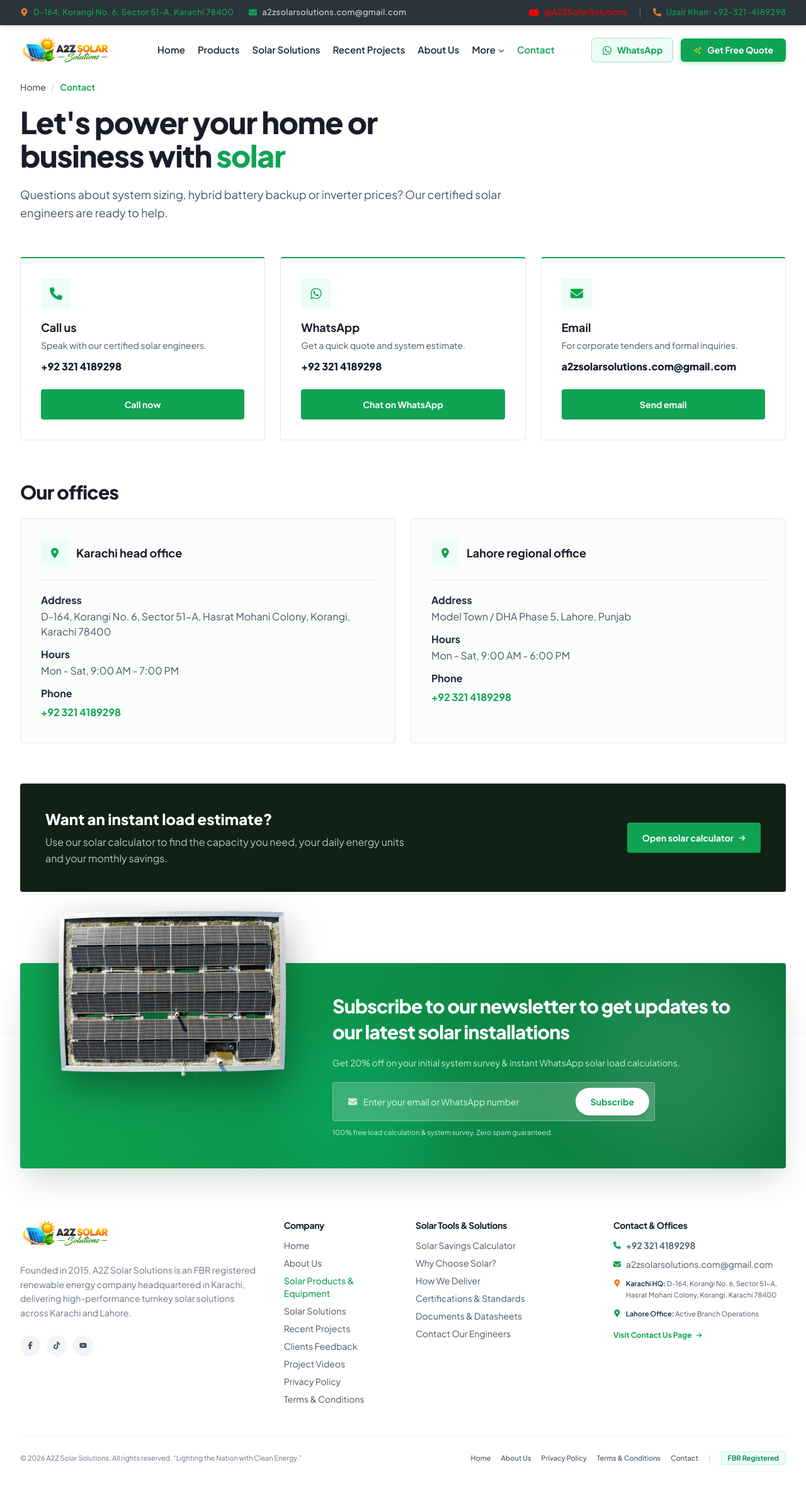
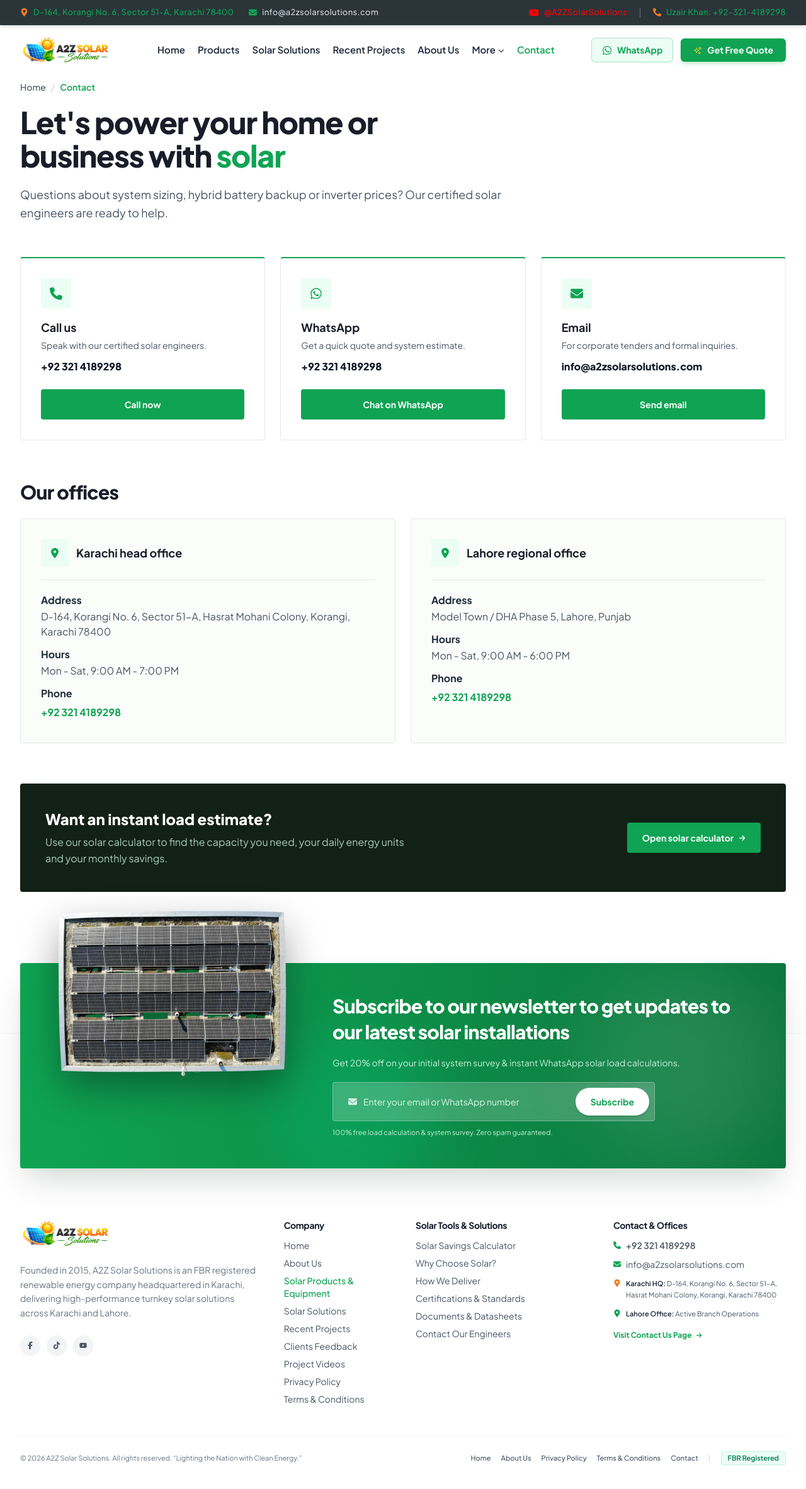
Before and after one commit to AaliyanAslam/a2zsolarsolutions, a Next.js app: page /contact in a window 1280 px wide. Shown: the top 2364 px of the page at 63% size. Built offline with nearby package versions, Linux system fonts and the light colour scheme.

Commit message:
info added

```diff
--- a/app/components/Footer.jsx
+++ b/app/components/Footer.jsx
@@ -281,8 +281,8 @@ export default function Footer() {
               </li>
               <li className="flex items-center gap-2">
                 <FaEnvelope className="text-[#0fa353] text-xs shrink-0" />
-                <a href="mailto:a2zsolarsolutions.com@gmail.com" className="hover:text-gray-900 transition-colors truncate">
-                  a2zsolarsolutions.com@gmail.com
+                <a href="mailto:info@a2zsolarsolutions.com" className="hover:text-gray-900 transition-colors truncate">
+                  info@a2zsolarsolutions.com
                 </a>
               </li>
               <li className="flex items-start gap-2 pt-0.5">
--- a/app/components/Navbar.jsx
+++ b/app/components/Navbar.jsx
@@ -170,8 +170,8 @@ const Navbar = () => {
             </div>
             <div className="flex items-center gap-2 text-gray-300">
               <FaEnvelope className="text-[#0fa353]" />
-              <a href="mailto:a2zsolarsolutions.com@gmail.com" className="hover:text-white transition-colors">
-                a2zsolarsolutions.com@gmail.com
+              <a href="mailto:info@a2zsolarsolutions.com" className="hover:text-white transition-colors">
+                info@a2zsolarsolutions.com
               </a>
             </div>
           </div>
--- a/app/components/Services.jsx
+++ b/app/components/Services.jsx
@@ -152,8 +152,7 @@ export default function Services() {
 
         <div className="grid grid-cols-1 gap-4 sm:gap-6 md:grid-cols-2 lg:grid-cols-6">
           {/* Featured service */}
-          <article className="flex flex-col gap-6 rounded-sm bg-[#122116] p-6 text-white sm:p-8 md:p-10 md:col-span-2 lg:col-span-6">
-            <div className="flex flex-col lg:flex-row lg:items-center lg:gap-14">
+          <article className="flex flex-col gap-8 rounded-sm bg-[#122116] p-6 text-white sm:p-10 md:col-span-2 lg:col-span-6 lg:flex-row lg:items-center lg:gap-14">
             <div className="lg:w-1/2">
               <div className="mb-5 flex items-center gap-3">
                 <span className="flex h-12 w-12 items-center justify-center rounded-sm bg-white/10 text-[#a3e635]">
@@ -174,7 +173,7 @@ export default function Services() {
               </div>
             </div>
 
-              <ul className="space-y-3 lg:w-1/2 mt-6 lg:mt-0">
+            <ul className="space-y-3 lg:w-1/2">
               {featured.bullets.map((bullet) => (
                 <li key={bullet} className="flex items-start gap-3">
                   <FaCheckCircle
@@ -187,55 +186,6 @@ export default function Services() {
                 </li>
               ))}
             </ul>
-            </div>
-
-            {/* Transparent Residential Installation Rates Strip */}
-            <div className="mt-4 pt-6 border-t border-emerald-900/80">
-              <div className="flex flex-col sm:flex-row sm:items-center justify-between gap-1.5 mb-3.5">
-                <div>
-                  <span className="text-xs font-bold uppercase tracking-wider text-[#a3e635] block">
-                    Professional Installation — Residential Starting Rates
-                  </span>
-                  <span className="text-[11px] text-emerald-200/70">
-                    Upfront labor &amp; mounting charges across Karachi &amp; Lahore
-                  </span>
-                </div>
-                <span className="text-[11px] font-semibold text-emerald-300 bg-white/10 px-2.5 py-0.5 rounded-full self-start sm:self-auto">
-                  Residential Use
-                </span>
-              </div>
-
-              <div className="grid grid-cols-2 xs:grid-cols-3 sm:grid-cols-4 lg:grid-cols-7 gap-2">
-                <div className="bg-white/5 border border-white/10 rounded-sm p-2.5 text-center hover:bg-white/10 transition-colors">
-                  <span className="text-[11px] text-emerald-200 font-bold block">3 kW</span>
-                  <span className="text-xs sm:text-sm font-black text-white mt-0.5 block">Rs 15,000</span>
-                </div>
-                <div className="bg-white/5 border border-white/10 rounded-sm p-2.5 text-center hover:bg-white/10 transition-colors">
-                  <span className="text-[11px] text-emerald-200 font-bold block">4 kW</span>
-                  <span className="text-xs sm:text-sm font-black text-white mt-0.5 block">Rs 20,000</span>
-                </div>
-                <div className="bg-white/5 border border-white/10 rounded-sm p-2.5 text-center hover:bg-white/10 transition-colors">
-                  <span className="text-[11px] text-emerald-200 font-bold block">6 kW</span>
-                  <span className="text-xs sm:text-sm font-black text-white mt-0.5 block">Rs 25,000</span>
-                </div>
-                <div className="bg-white/5 border border-white/10 rounded-sm p-2.5 text-center hover:bg-white/10 transition-colors">
-                  <span className="text-[11px] text-emerald-200 font-bold block">8 kW</span>
-                  <span className="text-xs sm:text-sm font-black text-white mt-0.5 block">Rs 30,000</span>
-                </div>
-                <div className="bg-white/5 border border-white/10 rounded-sm p-2.5 text-center hover:bg-white/10 transition-colors">
-                  <span className="text-[11px] text-emerald-200 font-bold block">10 kW</span>
-                  <span className="text-xs sm:text-sm font-black text-white mt-0.5 block">Rs 35,000</span>
-                </div>
-                <div className="bg-white/5 border border-white/10 rounded-sm p-2.5 text-center hover:bg-white/10 transition-colors">
-                  <span className="text-[11px] text-emerald-200 font-bold block">12 kW SP</span>
-                  <span className="text-xs sm:text-sm font-black text-white mt-0.5 block">Rs 40,000</span>
-                </div>
-                <div className="bg-white/5 border border-white/10 rounded-sm p-2.5 text-center hover:bg-white/10 transition-colors col-span-2 xs:col-span-1">
-                  <span className="text-[11px] text-emerald-200 font-bold block">15 kW 3Phase</span>
-                  <span className="text-xs sm:text-sm font-black text-white mt-0.5 block">Rs 50,000</span>
-                </div>
-              </div>
-            </div>
           </article>
 
           {/* Other services: 3 on the first row, 2 wider on the second (desktop) */}
--- a/app/contact/page.js
+++ b/app/contact/page.js
@@ -42,7 +42,7 @@ export const metadata = {
 
 const PHONE_DISPLAY = "+92 321 4189298";
 const PHONE_TEL = "+923214189298";
-const EMAIL = "a2zsolarsolutions.com@gmail.com";
+const EMAIL = "info@a2zsolarsolutions.com";
 const WHATSAPP_URL = `https://wa.me/923214189298?text=${encodeURIComponent(
   "Salam A2Z Solar, I would like to get a solar quote.",
 )}`;
--- a/app/layout.js
+++ b/app/layout.js
@@ -217,7 +217,7 @@ export default function RootLayout({ children }) {
           "A2Z Solar Solutions is a Karachi-based solar energy company (est. 2015) providing hybrid, on-grid and off-grid solar systems, Tier-1 panels, inverters and lithium battery storage across Pakistan.",
         foundingDate: "2015",
         telephone: "+92-321-4189298",
-        email: "a2zsolarsolutions.com@gmail.com",
+        email: "info@a2zsolarsolutions.com",
         address: karachiAddress,
         contactPoint: {
           "@type": "ContactPoint",
@@ -239,7 +239,7 @@ export default function RootLayout({ children }) {
         description:
           "Solar energy company in Karachi — solar panel installation, hybrid inverters, lithium batteries and complete solar systems for homes, businesses and industries.",
         telephone: "+92-321-4189298",
-        email: "a2zsolarsolutions.com@gmail.com",
+        email: "info@a2zsolarsolutions.com",
         address: karachiAddress,
         hasMap:
           "https://www.google.com/maps/search/?api=1&query=A2Z+Solar+Solutions+Korangi+Karachi",
--- a/app/privacy-policy/page.js
+++ b/app/privacy-policy/page.js
@@ -435,10 +435,10 @@ export default function PrivacyPolicyPage() {
                   <div>
                     <strong className="text-gray-900 block">Email:</strong>
                     <a
-                      href="mailto:a2zsolarsolutions.com@gmail.com"
+                      href="mailto:info@a2zsolarsolutions.com"
                       className="text-[#0fa353] font-semibold hover:underline"
                     >
-                      a2zsolarsolutions.com@gmail.com
+                      info@a2zsolarsolutions.com
                     </a>
                   </div>
                 </div>
```
Lines whose indentation alone changed are shown as unchanged.
